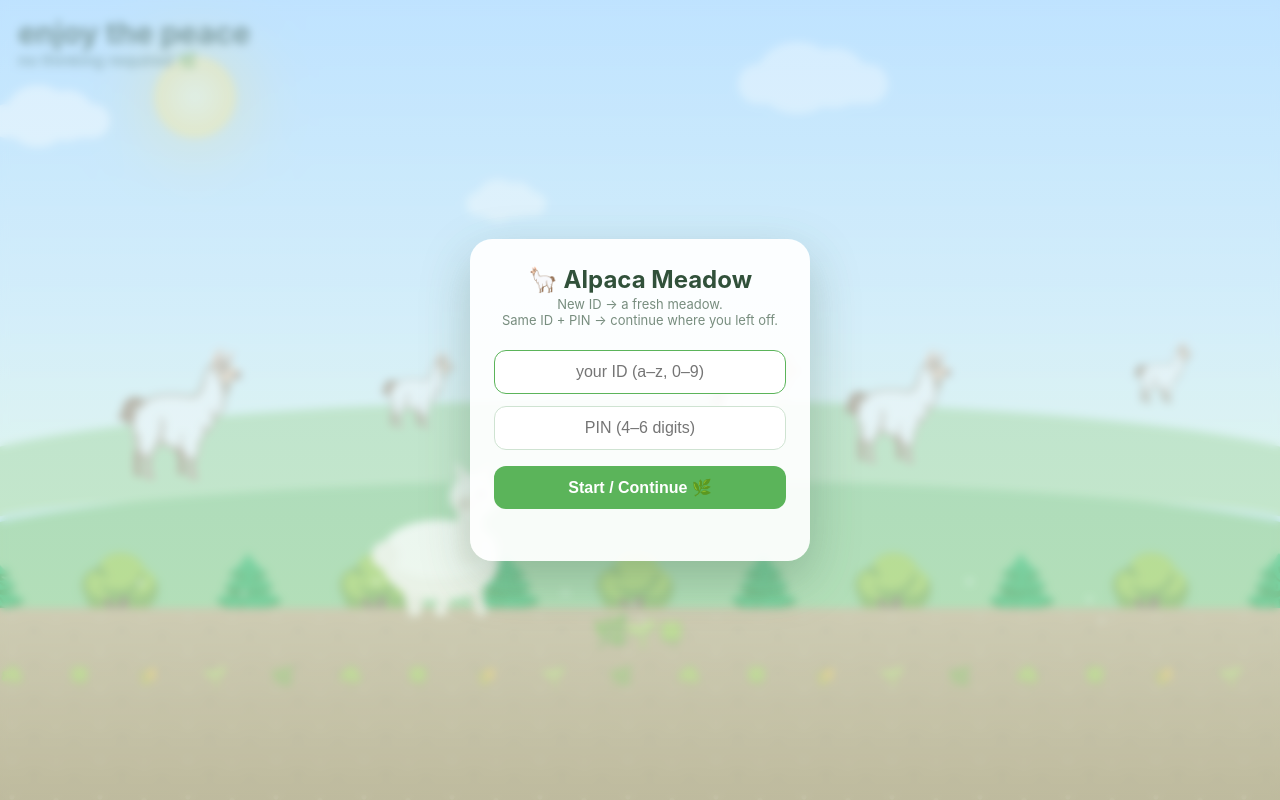
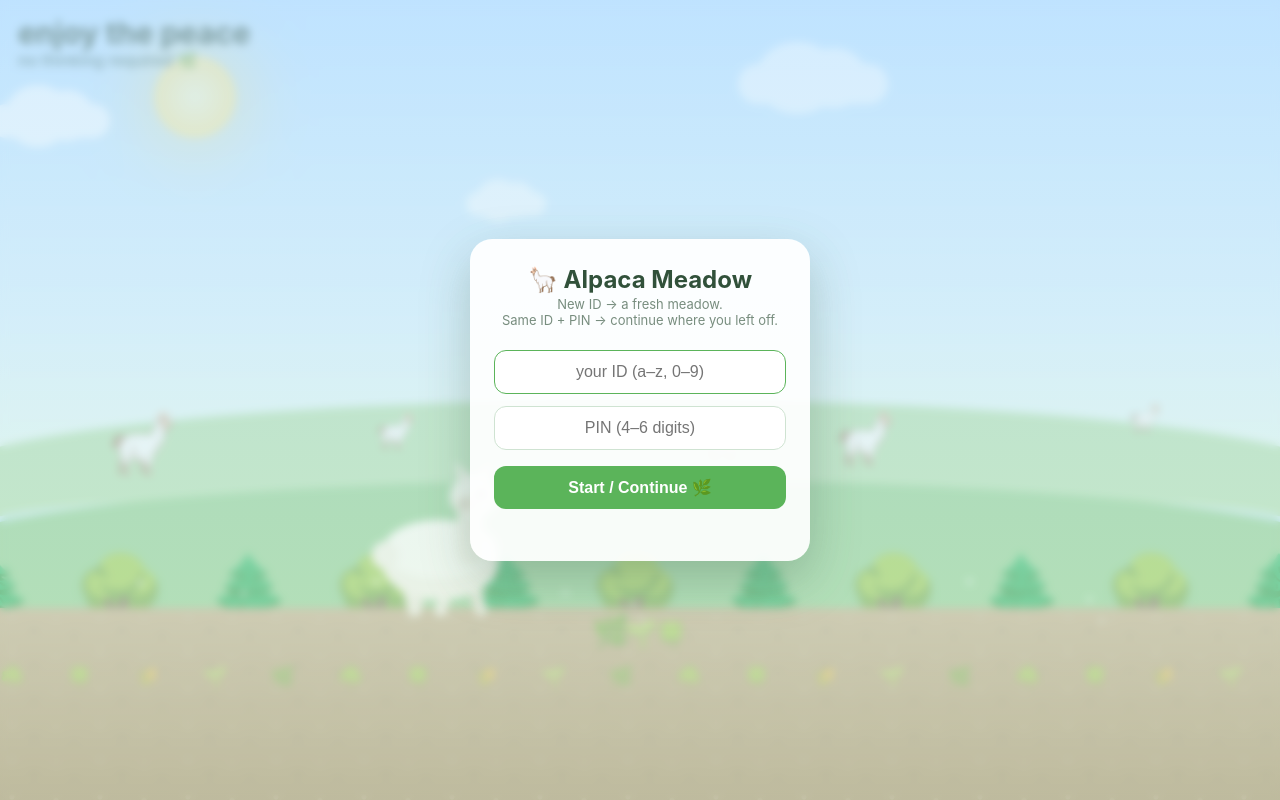
Before and after one commit to jungyeon2eo/alpacon-vibe-app, a FastAPI app: page / in a window 1280 px wide. Run offline with FastAPI, Linux system fonts and the light colour scheme.

Commit message:
polish: halve ambient alpaca sizes + seat them on the green (feet on hill, above trees, not floating)

```diff
--- a/app/templates/index.html
+++ b/app/templates/index.html
@@ -171,11 +171,11 @@
 
     <!-- ambient alpacas grazing on the green hills, above the tree line, solid -->
     <div id="deco">
-      <span class="deco" style="bottom:50%;font-size:56px;animation-duration:88s;animation-delay:-8s">🦙</span>
-      <span class="deco" style="bottom:47%;font-size:70px;animation-duration:74s;animation-delay:-42s">🦙</span>
-      <span class="deco" style="bottom:45%;font-size:86px;animation-duration:60s;animation-delay:-20s">🦙</span>
-      <span class="deco" style="bottom:43%;font-size:104px;animation-duration:52s;animation-delay:-64s">🦙</span>
-      <span class="deco" style="bottom:41%;font-size:120px;animation-duration:44s;animation-delay:-30s">🦙</span>
+      <span class="deco" style="bottom:46%;font-size:28px;animation-duration:88s;animation-delay:-8s">🦙</span>
+      <span class="deco" style="bottom:44%;font-size:35px;animation-duration:74s;animation-delay:-42s">🦙</span>
+      <span class="deco" style="bottom:43%;font-size:43px;animation-duration:60s;animation-delay:-20s">🦙</span>
+      <span class="deco" style="bottom:42%;font-size:52px;animation-duration:52s;animation-delay:-64s">🦙</span>
+      <span class="deco" style="bottom:41%;font-size:60px;animation-duration:44s;animation-delay:-30s">🦙</span>
     </div>
 
     <div id="ghosts"></div>
```
